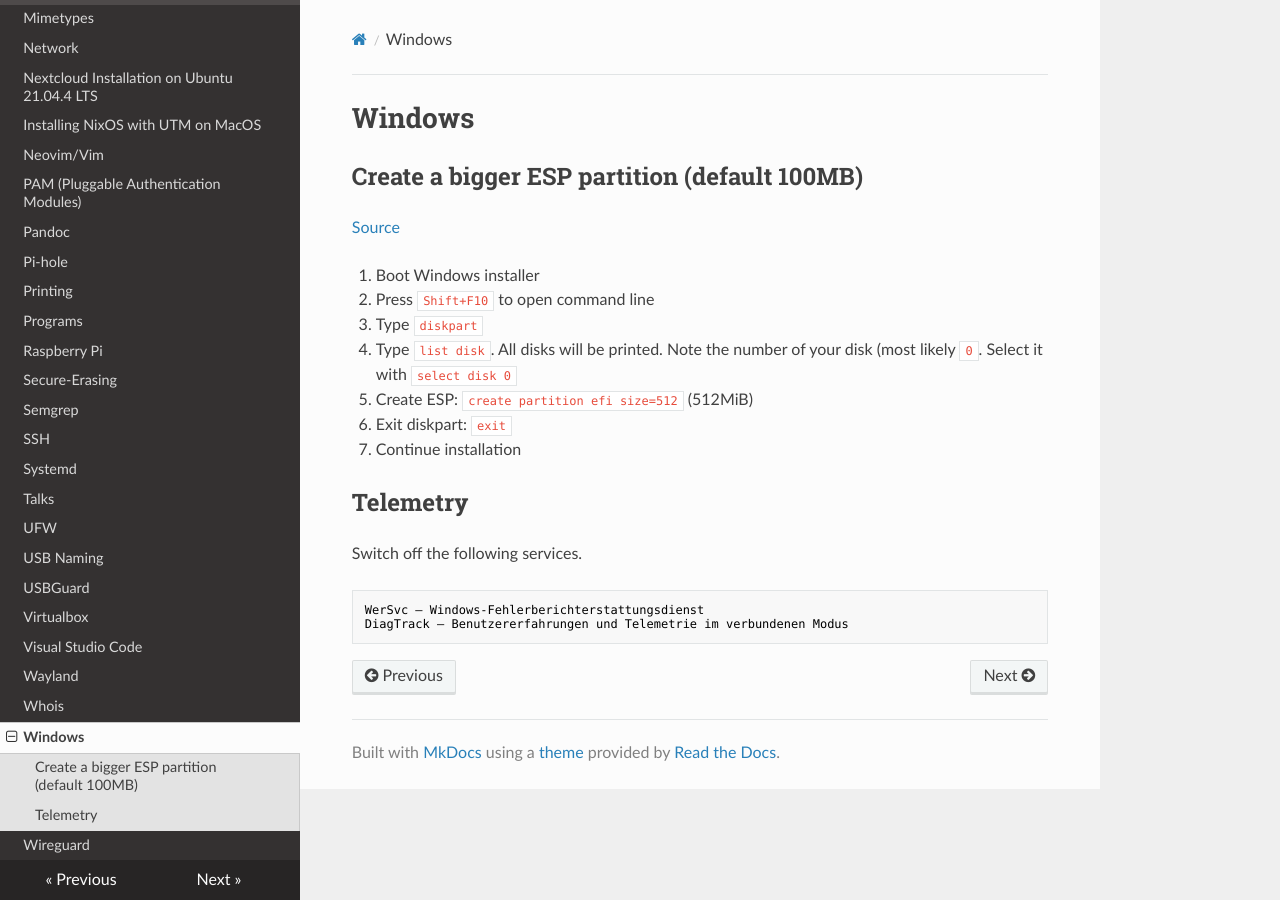
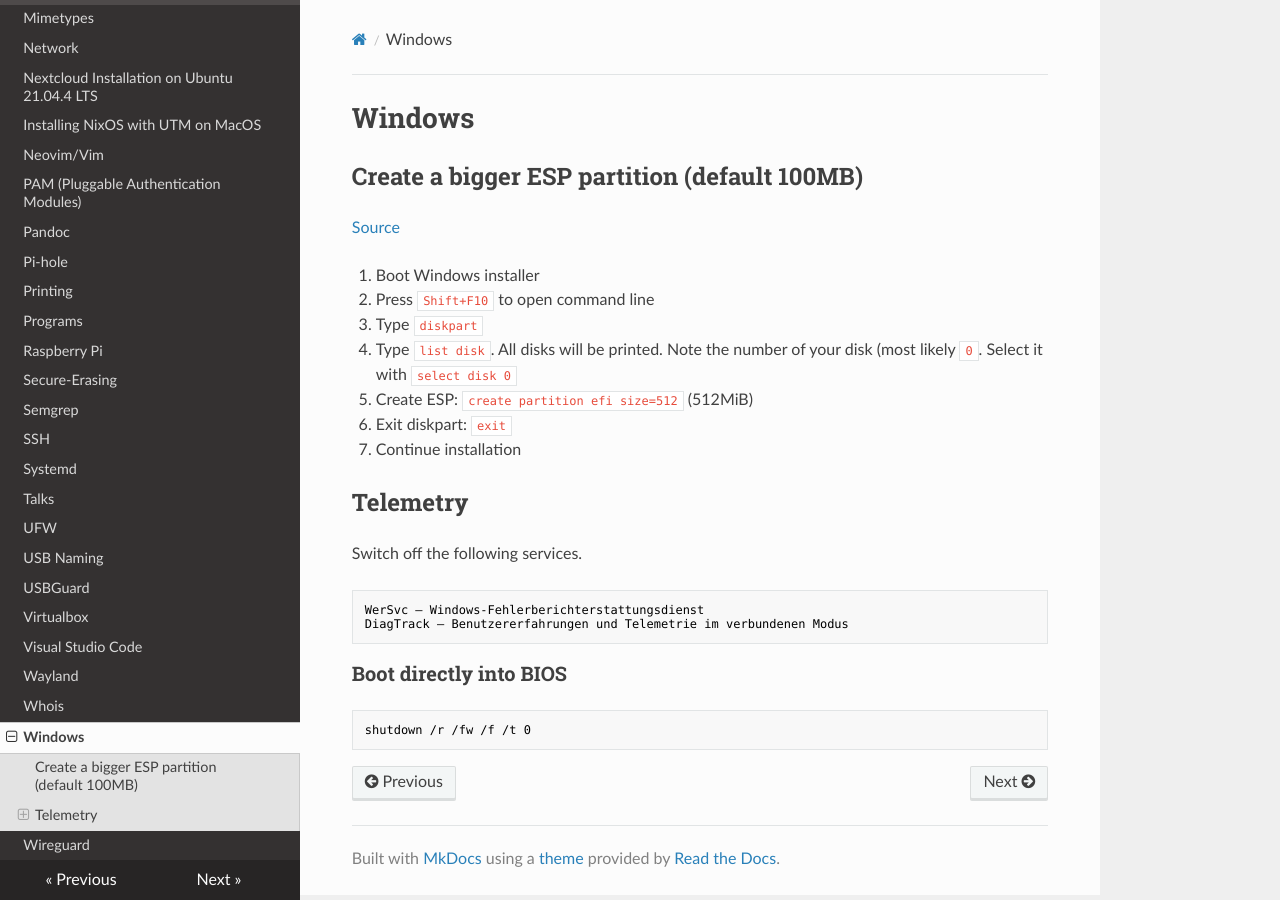
Before and after one commit to Maaxxs/wiki, an MkDocs documentation site: the page built from docs/windows.md, in a window 1280 px wide. Built offline with MkDocs 1.6.1, drawn with Linux system fonts in a browser that asks for light colours; nearby versions of some CDN libraries.

Commit message:
Windows: boot directly into BIOS

````diff
--- a/docs/windows.md
+++ b/docs/windows.md
@@ -21,3 +21,9 @@ Switch off the following services.
 WerSvc — Windows-Fehlerberichterstattungsdienst
 DiagTrack — Benutzererfahrungen und Telemetrie im verbundenen Modus
 ```
+
+### Boot directly into BIOS
+
+```
+shutdown /r /fw /f /t 0
+```
````
